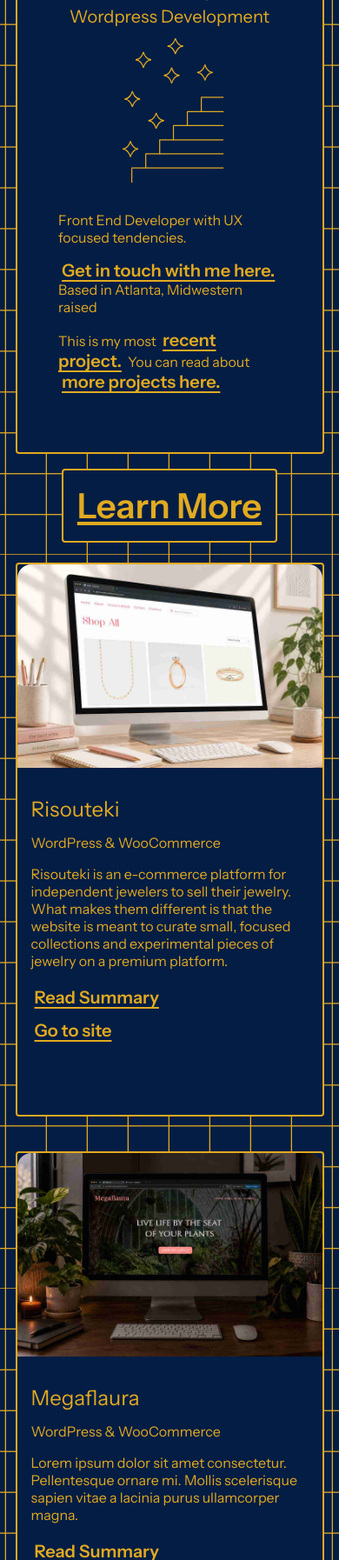
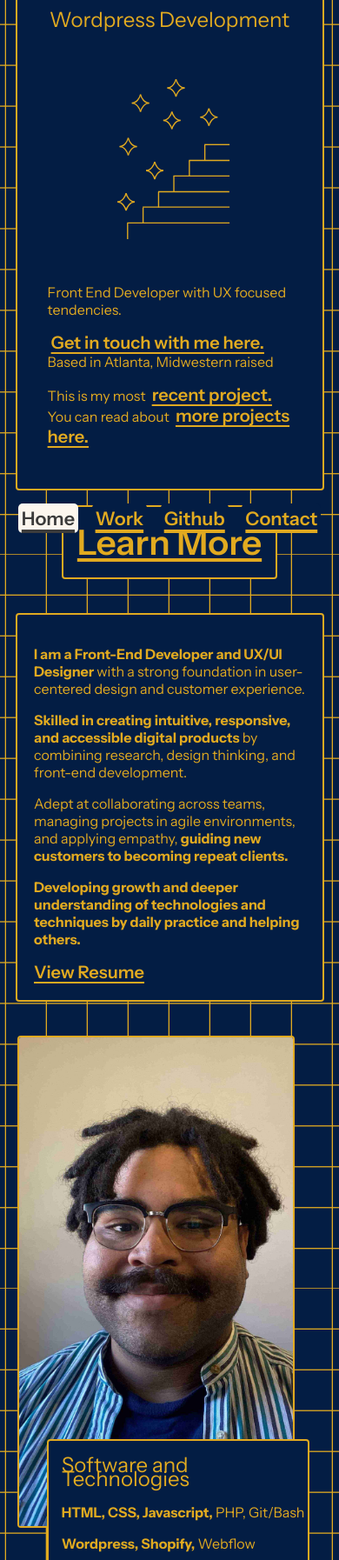
Before and after one commit to derrickdotnet/derrickjdjones, a plain HTML site: page index.html in a window 390 px wide. Shown: the part 206-2000 px from the top of the page at 87% size. Drawn offline with Linux system fonts and the light colour scheme.

Commit message:
Adding Navigation on Mobile
First attempt to add a nav on mobile.

```diff
--- a/css/styles.css
+++ b/css/styles.css
@@ -140,6 +140,7 @@ nav a {
 
 .heroGrid_titles {
     justify-items: center;
+margin-top: 22%;
      display: flex;
     flex-direction: column;
     align-items: center;
@@ -174,7 +175,7 @@ nav a {
 #stairway {
     display: block;            /* was grid */
     max-width: 100%;
-    height: auto;
+    height: 25%;
     margin: 0 auto 5%;
 }
 
@@ -565,19 +566,72 @@ footer h3 {
 /*Home Mobile Styles CSS*/
 
 @media (max-width:64rem) {
+
+nav{
+    top:93%;
+}
+nav a{
+    font-size:1.35rem;
+}
     .heroGrid {
         grid-template-columns: 1fr;
     }
 
     .heroGrid_card {
-        height: 83vh;
+        height: 88vh;
     }
 
-    .desktopGrid,
-    nav {
+.heroGrid_copy{
+    width:80%;
+}
+
+.heroGrid_titles h2{
+    margin: 4% auto;
+}
+
+.desktopGrid{
+    grid-template-columns: repeat(1, 1fr);
+    margin-top:10%;
+}
+
+.desktopGrid_recentWork{
+    grid-column-start: initial;
+    grid-row-start: initial;
+    position: initial;
+    width:revert-rule;
+    place-self: center;
+}
+
+.desktopGrid_cutie{
+    grid-row: initial;
+    grid-column-start: initial;
+    grid-row-start:initial;
+    place-self: center;
+    width:90vw;
+    margin:10%;
+}
+
+.desktopGrid_cutie img{
+    width:90%;
+}
+
+#stairway{
+    height:25%;
+    margin: 10% 0%;
+}
+
+.desktopGrid_about{
+    grid-column: initial;
+    grid-row-start:initial;
+    max-width: 82%;
+    place-self: center;
+    margin-top:-37%;
+    margin-left:5%;
+}
+
+    .desktopGrid_connect{
         display: none;
     }
-
     .workGrid {
         display: grid;
         grid-template-columns: repeat(1, 1fr);
@@ -642,14 +696,8 @@ footer h3 {
 }
 }
 
-@media (max-width:25rem) {
+@media (max-width:21rem) {
     .heroGrid_titles h2 {
-       font-size:1.25rem;
-    }
-    .heroGrid_titles{
-        margin-top: 30%;
-    }
-    #stairway{
-        height:25%
+       font-size:1.25remx;
     }
 }
```
